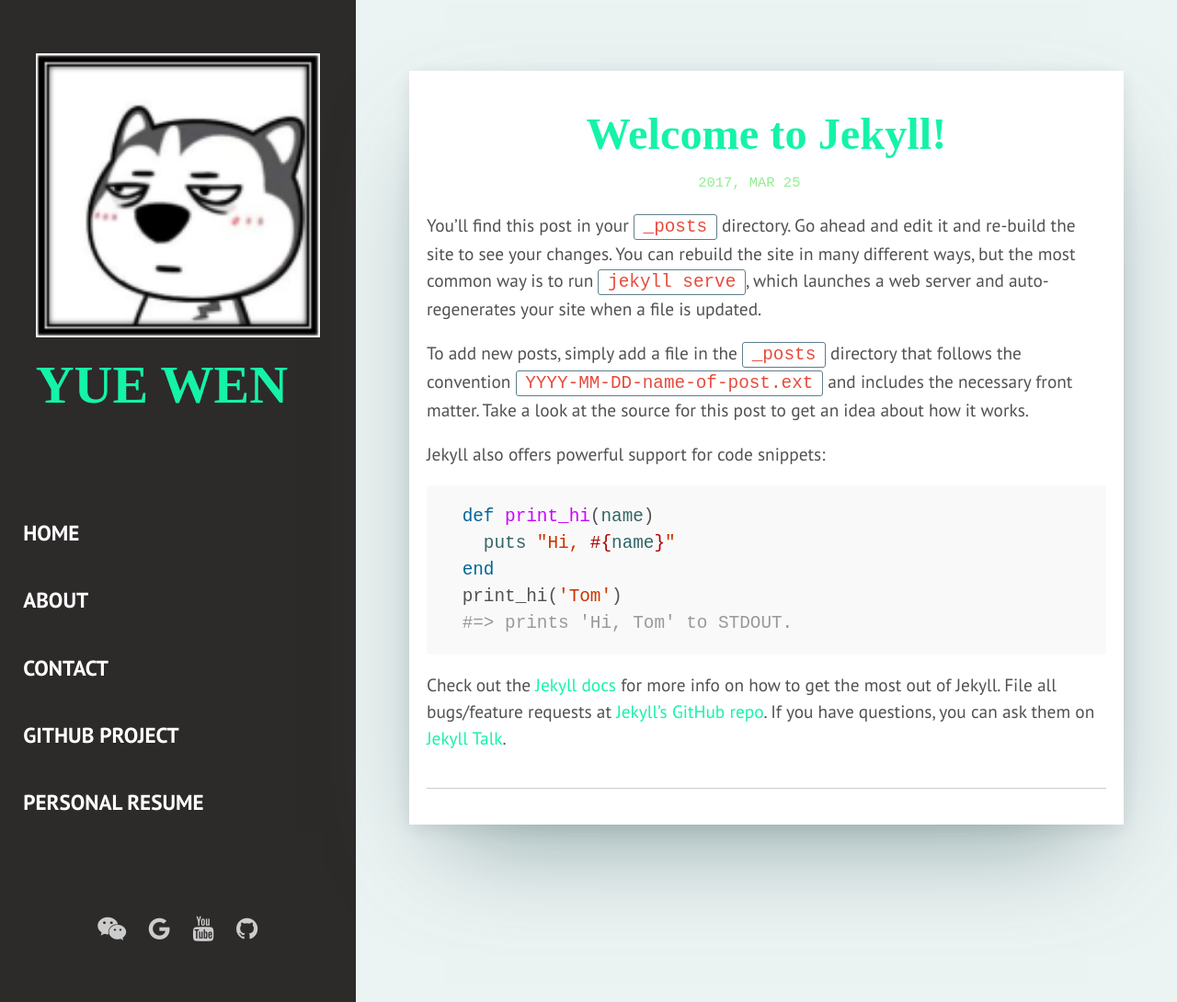
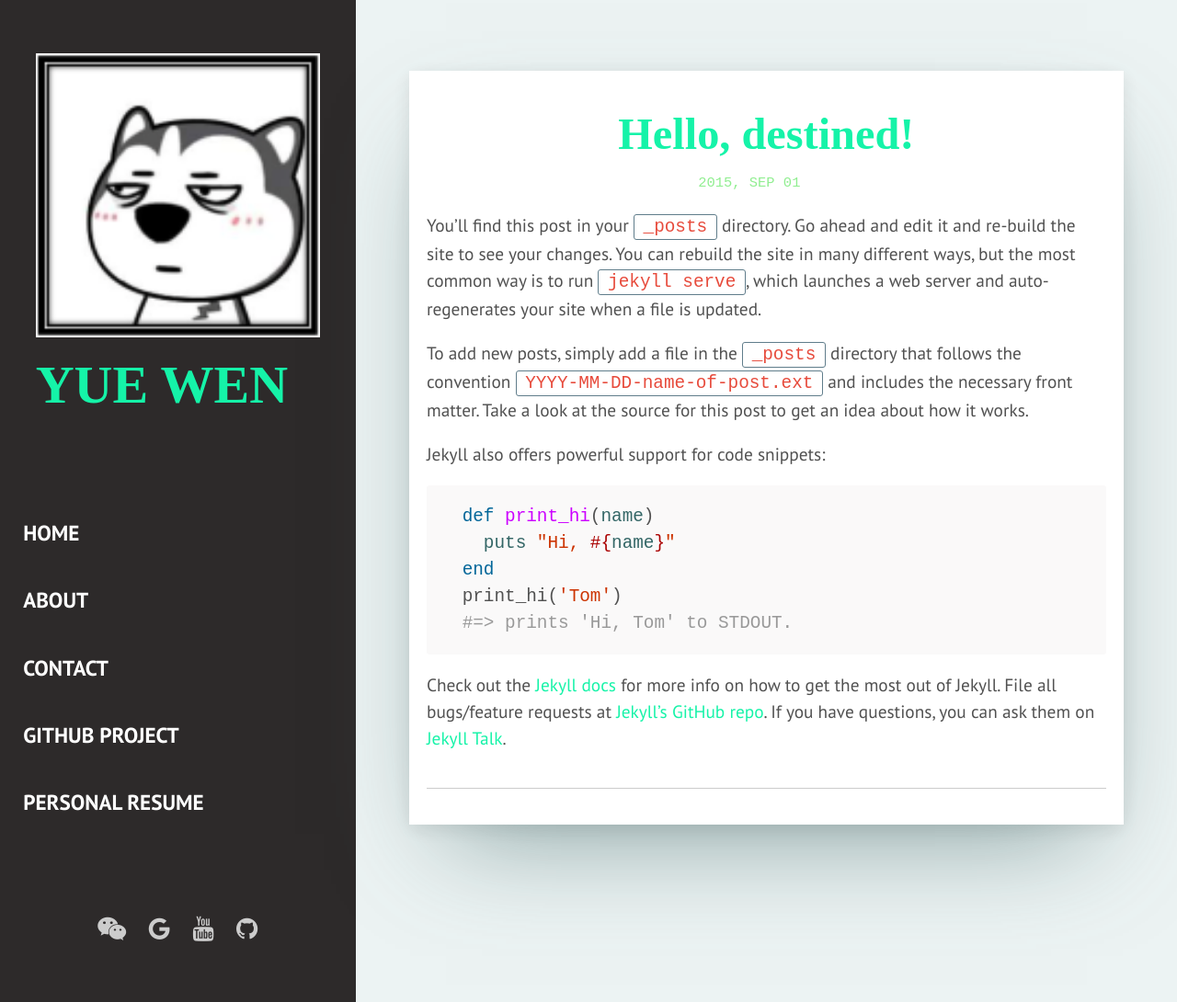
Before and after one commit to zywok/zywok.github.io, a Jekyll site: the page built from _posts/2017-03-25-welcome-to-jekyll.markdown, in a window 1280 px wide and 1090 px high. Shown: the whole window at 92% size. Built offline with Jekyll 4.4.1, drawn with Linux system fonts in a browser that asks for light colours; some web fonts are replaced.

Commit message:
Update 2017-03-25-welcome-to-jekyll.markdown

```diff
--- a/_posts/2017-03-25-welcome-to-jekyll.markdown
+++ b/_posts/2017-03-25-welcome-to-jekyll.markdown
@@ -1,7 +1,7 @@
 ---
 layout: post
-title:  "Welcome to Jekyll!"
-date:   2017-03-25 21:32:40 +0200
+title:  "Hello, destined!"
+date:   2015-09-01 21:32:40 +0200
 img:
 description: You’ll find this post in your `_posts` directory. Go ahead and edit it and re-build the site to see your changes.
 categories: jekyll update
```
